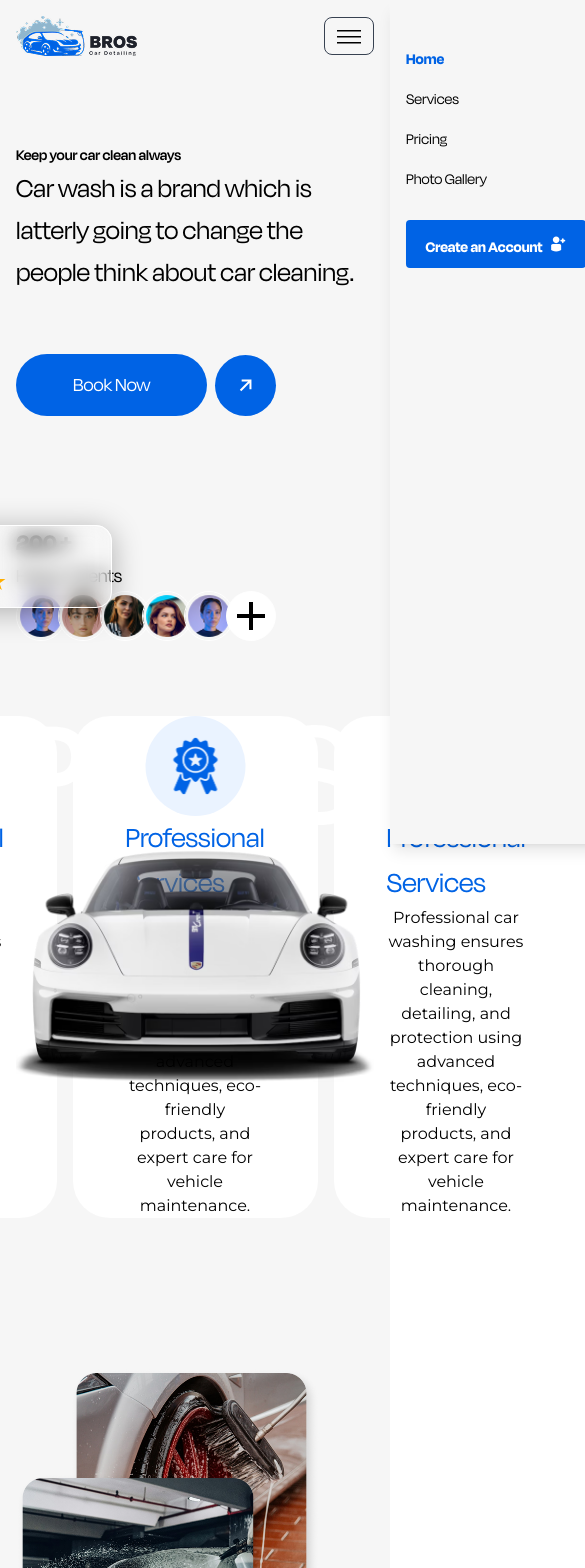
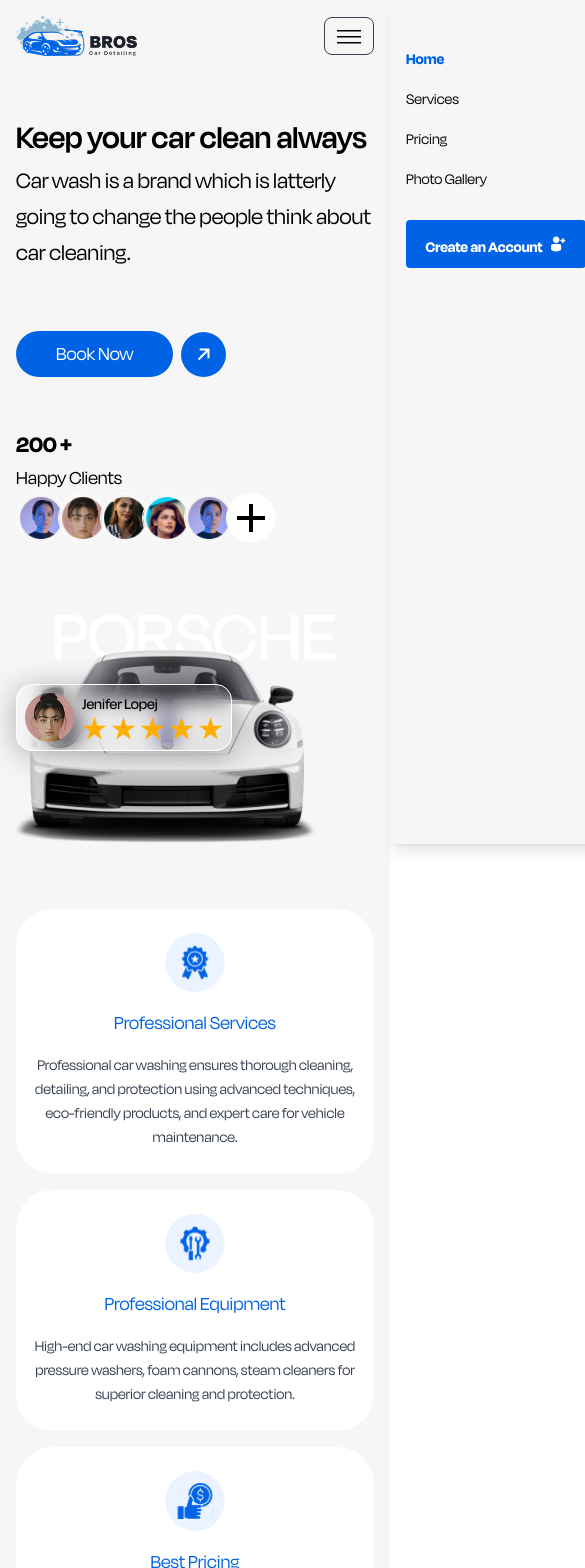
Before and after one commit to AlmasWD09/car-cleaning-web, a React (Vite) app: page / in a window 390 px wide. Shown: the top 1568 px of the page, 585 px wide, since content can reach past the window. Built offline with nearby package versions, Linux system fonts and the light colour scheme.

Commit message:
home page responsive  bug fixed

```diff
--- a/src/components/home/PhotoGallery/PhotoGallery.jsx
+++ b/src/components/home/PhotoGallery/PhotoGallery.jsx
@@ -1,9 +1,11 @@
 import CommonTitle from "../../shared/CommonTitle";
+import CustomContainer from "../../shared/CustomContainer";
 
 const PhotoGallery = () => {
   return (
-    <section className="container mx-auto px-4 my-10">
-      <div className="pb-[22px]">
+    <section className="bg-[#f6f6f6] pt-20 lg:pt-32">
+      <CustomContainer>
+        <div className=" pb-[22px]">
           <CommonTitle text={"Photo gallery"} />
         </div>
         {/* === Small Devices: One below another === */}
@@ -110,6 +112,11 @@ const PhotoGallery = () => {
             />
           </div>
         </div>
+
+        <div className="flex justify-center items-center py-8">
+          <button className="border border-[#ccc] px-6 py-2 rounded-full text-[16px] font-semibold font-degular">Load more</button>
+        </div>
+      </CustomContainer>
     </section>
   );
 };
--- a/src/components/home/banner/Banner.jsx
+++ b/src/components/home/banner/Banner.jsx
@@ -12,21 +12,21 @@ const Banner = () => {
     <section className="bg-[#f6f6f6] font-degular relative pt-20 lg:pt-0">
       <CustomContainer>
         <div className="pb-[200px]">
-          <div className="py-16">
+          <div className="py-8 lg:py-16">
             <div className="flex flex-col lg:flex-row justify-between ">
               <div className="max-w-[705px] text-wrap">
-                <h1 className="font-semibold md:text-[68px] ">
+                <h1 className="font-semibold text-[34px] lg:text-[68px] ">
                   Keep your car clean always
                 </h1>
-                <p className="text-[28px]">
+                <p className="text-[24px] lg:text-[28px]">
                   Car wash is a brand which is latterly going to change the
                   people think about car cleaning.
                 </p>
                 <div className="pt-[60px] flex items-center gap-2">
-                  <button onClick={()=>handleServiceBookPage()} className="bg-primary text-[#ffff] text-[20px] py-4 px-[57px] rounded-full">
+                  <button onClick={() => handleServiceBookPage()} className="bg-primary text-[#ffff] text-[20px] py-2 md:py-4 px-[40px] md:px-[57px] rounded-full">
                     Book Now
                   </button>
-                  <button className="bg-primary text-[#ffff] p-6 rounded-full">
+                  <button className="bg-primary text-[#ffff] p-4 md:p-6 rounded-full">
                     <svg
                       width="13"
                       height="13"
@@ -43,7 +43,7 @@ const Banner = () => {
                 </div>
 
                 {/* group avater component */}
-                <div className="pt-[109px]">
+                <div className="pt-[50px] lg:pt-[109px]">
                   <h2 className="font-bold text-[24px] text-[#000000]">
                     200 +
                   </h2>
@@ -56,8 +56,9 @@ const Banner = () => {
               {/* right side image */}
               <div className="relative top-16">
                 <svg
-                  width="608"
-                  height="126"
+                  className="w-[280px] md:w-[600px] mx-auto"
+                  // width="608"
+                  // height="126"
                   viewBox="0 0 758 126"
                   fill="none"
                   xmlns="http://www.w3.org/2000/svg"
@@ -67,14 +68,23 @@ const Banner = () => {
                     fill="white"
                   />
                 </svg>
-                <div className="absolute lg:top-[64px] z-10">
+
+                {/* medium and large device  */}
+                <div className="absolute  md:top-[55px] lg:top-[64px] z-10 hidden md:block">
                   <img src="/bannerCar1.png" alt="car" />
                 </div>
 
 
+
+                {/* small device  */}
+                <div className="absolute top-[25px] z-10 md:hidden">
+                  <img src="/bannerCar1.png" alt="car" className=" w-[300px]" />
+                </div>
+
+
                 {/* css.glass morpizom component */}
-                <div className="absolute z-10 bottom-[230px] -left-[200px]">
-                  <div className="flex gap-2 w-[296px] rounded-xl p-4" style={{
+                <div className="absolute z-10 -bottom-[90px]  md:-bottom-[220px] md:left-[10px] lg:bottom-[190px] lg:-left-[200px]">
+                  <div className="flex gap-2 lg:w-[296px] rounded-xl p-2 lg:p-4" style={{
                     background: 'rgba(255, 255, 255, 0.06)',
                     borderRadius: '16px',
                     boxShadow: '0 4px 30px rgba(0, 0, 0, 0.3)',
@@ -82,15 +92,14 @@ const Banner = () => {
                     WebkitBackdropFilter: 'blur(10px)',
                     border: '1px solid #ffffff'
                   }}>
-                    <img src="/bannerAvater/prity1.png" alt="photo" />
+                    <img src="/bannerAvater/prity1.png" alt="photo" className="object-contain " />
                     <div>
-                      <h4 className="font-medium text-[20px] text-[#000000]">
+                      <h4 className="font-medium lg:text-[20px] text-[#000000]">
                         Jenifer Lopej
                       </h4>
                       <span className="flex items-center gap-1">
                         <svg
-                          width="20"
-                          height="19"
+                          className="w-[25px] md:w-[30px] lg:w-[40px]"
                           viewBox="0 0 20 19"
                           fill="none"
                           xmlns="http://www.w3.org/2000/svg"
@@ -101,8 +110,7 @@ const Banner = () => {
                           />
                         </svg>
                         <svg
-                          width="20"
-                          height="19"
+                          className="w-[25px] md:w-[30px] lg:w-[40px]"
                           viewBox="0 0 20 19"
                           fill="none"
                           xmlns="http://www.w3.org/2000/svg"
@@ -113,8 +121,7 @@ const Banner = () => {
                           />
                         </svg>
                         <svg
-                          width="20"
-                          height="19"
+                          className="w-[25px] md:w-[30px] lg:w-[40px]"
                           viewBox="0 0 20 19"
                           fill="none"
                           xmlns="http://www.w3.org/2000/svg"
@@ -125,8 +132,7 @@ const Banner = () => {
                           />
                         </svg>
                         <svg
-                          width="20"
-                          height="19"
+                          className="w-[25px] md:w-[30px] lg:w-[40px]"
                           viewBox="0 0 20 19"
                           fill="none"
                           xmlns="http://www.w3.org/2000/svg"
@@ -137,8 +143,7 @@ const Banner = () => {
                           />
                         </svg>
                         <svg
-                          width="20"
-                          height="19"
+                          className="w-[25px] md:w-[30px] lg:w-[40px]"
                           viewBox="0 0 20 19"
                           fill="none"
                           xmlns="http://www.w3.org/2000/svg"
@@ -159,8 +164,8 @@ const Banner = () => {
       </CustomContainer>
 
       {/* service section */}
-      <div className="absolute w-full mx-auto -bottom-[180px]">
-        <div className="flex justify-center items-center gap-4">
+      <div className="absolute w-full mx-auto -bottom-[180px] hidden lg:block">
+        <div className="flex  justify-center items-center gap-4">
           <div className="md:h-[359px] md:w-[439px] flex flex-col justify-center items-center px-[53px] bg-[#FFFFFF] rounded-[37px]">
             <img src="/service/serviceLogo1.svg" alt="" />
             <h3 className="font-degular text-primary text-[30px]">
@@ -196,6 +201,50 @@ const Banner = () => {
           </div>
         </div>
       </div>
+
+
+
+
+      {/* small / medium device for */}
+      <div className="w-full mx-auto -bottom-[180px] lg:hidden px-4 pt-20 pb-10  md:pt-[400px] md:pb-[40px]">
+        <div className="grid grid-cols-1 md:grid-cols-2 gap-4">
+          <div className="flex flex-col  bg-[#FFFFFF] rounded-[37px] py-6 px-3">
+
+            <img src="/service/serviceLogo1.svg" alt="" className="w-[60px] mx-auto" />
+            <h3 className="font-degular text-primary text-[20px] text-center pt-4">
+              Professional Services
+            </h3>
+
+            <p className="text-[16px] font-degular text-gray-700 text-wrap text-center pt-4">
+              Professional car washing ensures thorough cleaning, detailing, and
+              protection using advanced techniques, eco-friendly products, and
+              expert care for vehicle maintenance.
+            </p>
+          </div>
+
+          <div className="flex flex-col  bg-[#FFFFFF] rounded-[37px] py-6 px-3">
+            <img src="/service/serviceLogo2.svg" alt="" className="w-[60px] mx-auto" />
+            <h3 className="font-degular text-primary text-[20px] text-center pt-4">
+              Professional Equipment
+            </h3>
+
+            <p className="text-[16px] font-degular text-gray-700 text-wrap text-center pt-4">
+              High-end car washing equipment includes advanced pressure washers, foam cannons, steam cleaners for superior cleaning and protection.
+            </p>
+          </div>
+
+          <div className="flex flex-col  bg-[#FFFFFF] rounded-[37px] py-6 px-3">
+            <img src="/service/serviceLogo3.svg" alt="" className="w-[60px] mx-auto" />
+            <h3 className="font-degular text-primary text-[20px] text-center pt-4">
+              Best Pricing
+            </h3>
+
+            <p className="text-[16px] font-degular text-gray-700 text-wrap text-center pt-4">
+              Offering the best pricing in mobile car washing with affordable rates, premium service, customized packages, and great value for top-quality vehicle care.
+            </p>
+          </div>
+        </div>
+      </div>
     </section>
   );
 };
--- a/src/components/home/pricing/Pricing.jsx
+++ b/src/components/home/pricing/Pricing.jsx
@@ -51,7 +51,7 @@ const Pricing = () => {
     },
   ];
   return (
-    <section className="w-full overflow-x-auto pt-10">
+    <section className="bg-[#f6f6f6] w-full overflow-x-auto pt-20 lg:pt-32">
       <CustomContainer>
         <div>
           <CommonTitle text={"Pricing"} />
--- a/src/components/home/service/Service.jsx
+++ b/src/components/home/service/Service.jsx
@@ -3,7 +3,7 @@ import CustomContainer from "../../shared/CustomContainer";
 
 const Service = () => {
   return (
-    <section className="bg-[#f6f6f6]">
+    <section className="bg-[#f6f6f6] pt-20 lg:pt-32">
       <CustomContainer>
         <div className="pb-[22px]">
           <CommonTitle text={"Our Services"} />
--- a/src/components/home/testimonial/Testimonial.jsx
+++ b/src/components/home/testimonial/Testimonial.jsx
@@ -222,7 +222,7 @@ const Testimonial = () => {
 
   return (
     <>
-      <section className="font-degular pb-10 md:pb-20">
+      <section className="bg-[#f6f6f6] font-degular pb-10 pt-20 lg:pt-32">
         <CustomContainer>
           <div className="">
             <div className="mt-6 md:flex md:items-center md:justify-between">
```
Also changed, not shown: src/components/home/choose/Choose.jsx (+33 -28 lines). Lines whose indentation alone changed are shown as unchanged.
